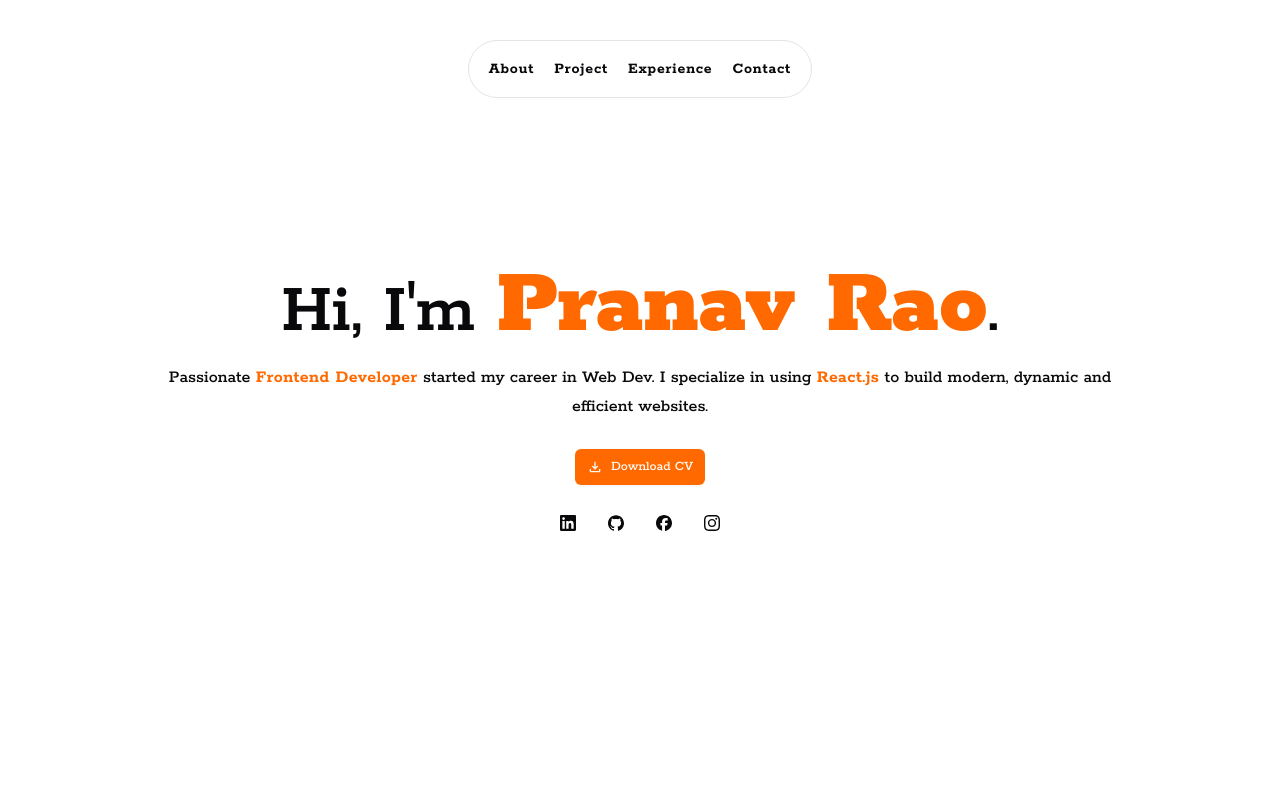
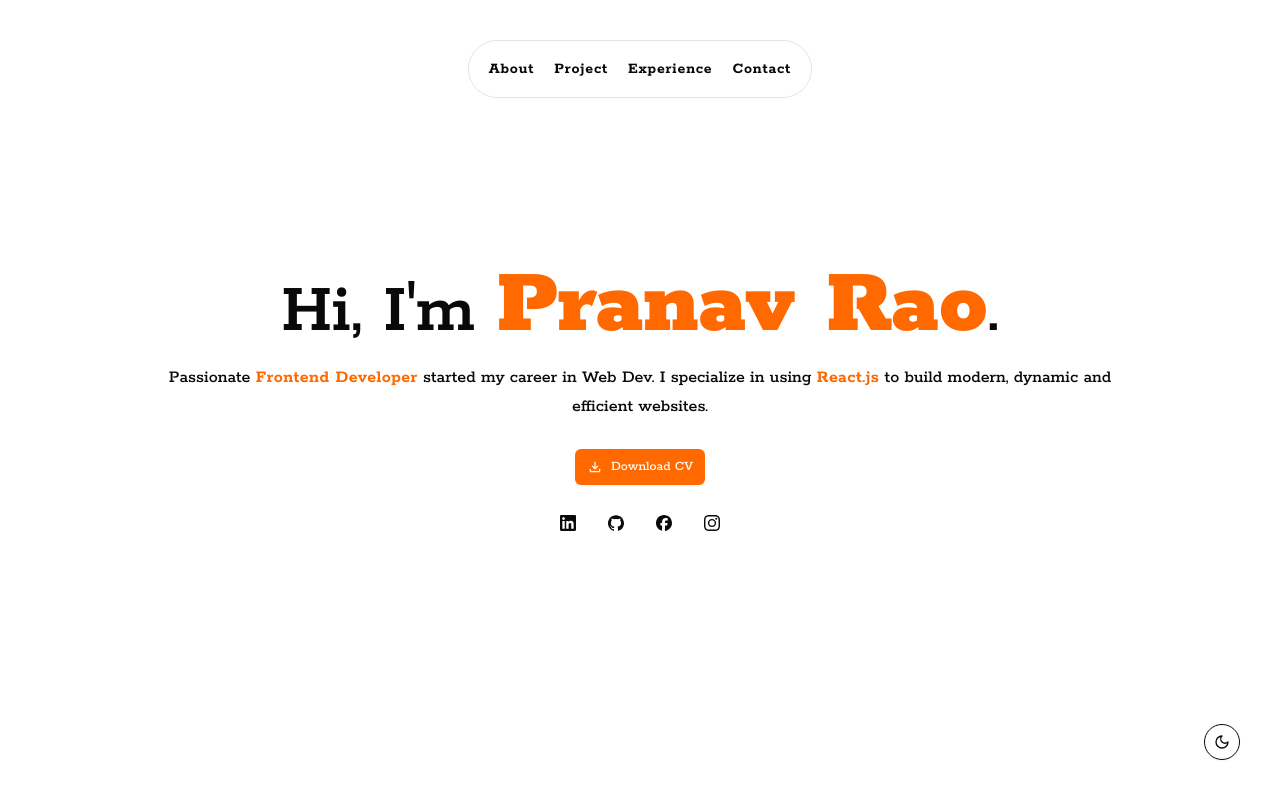
Before and after one commit to Ray541/pranav-portfolio, a React (Vite) app: page / in a window 1280 px wide. Built offline with nearby package versions, Linux system fonts and the light colour scheme.

Commit message:
feat: add mode toggle

```diff
--- a/src/layout/Layout.tsx
+++ b/src/layout/Layout.tsx
@@ -1,4 +1,5 @@
 import Header from "@/components/Header/Header";
+import { ModeToggle } from "@/components/mode-toggle";
 import { Main } from "./Main/Main";
 import Home from "@/components/Home/Home";
 
@@ -6,6 +7,7 @@ const Layout = () => {
   return (
     <>
       <Header />
+      <ModeToggle className="absolute bottom-10 right-10 rounded-full" />
       <Main>
         <Home />
       </Main>
```
